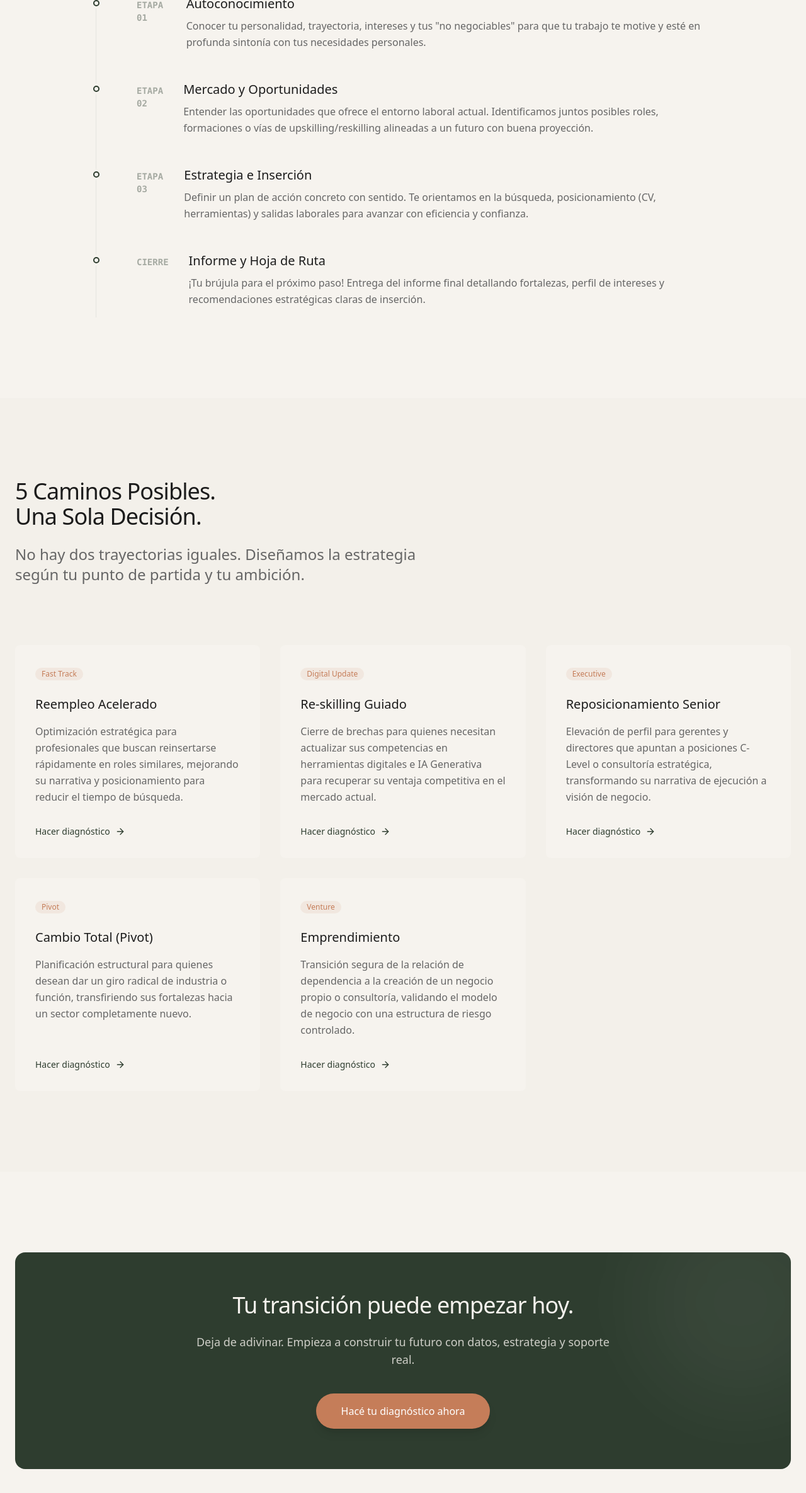
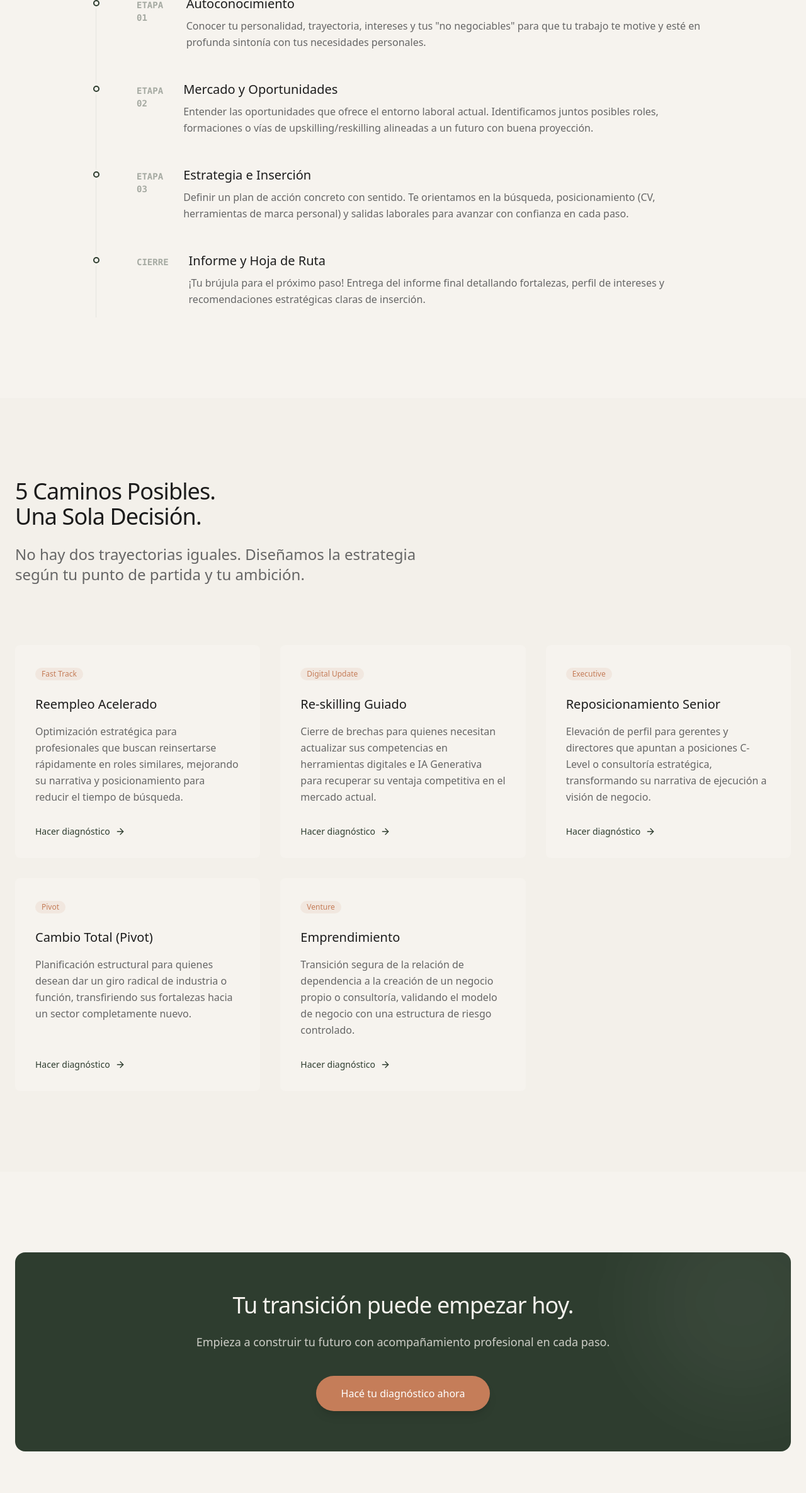
Before and after one commit to Nicosm1988/reinversi-n_profesional, a Next.js app: page / in a window 1280 px wide. Shown: the part 2590-4960 px from the top of the page at 63% size. Built offline with nearby package versions, Linux system fonts and the light colour scheme.

Commit message:
update: refine copy for stage 3 and services section

```diff
--- a/components/sections/method.tsx
+++ b/components/sections/method.tsx
@@ -18,7 +18,7 @@ const steps = [
     {
         step: "ETAPA 03",
         title: "Estrategia e Inserción",
-        desc: "Definir un plan de acción concreto con sentido. Te orientamos en la búsqueda, posicionamiento (CV, herramientas) y salidas laborales para avanzar con eficiencia y confianza.",
+        desc: "Definir un plan de acción concreto con sentido. Te orientamos en la búsqueda, posicionamiento (CV, herramientas de marca personal) y salidas laborales para avanzar con confianza en cada paso.",
     },
     {
         step: "CIERRE",
--- a/components/sections/services.tsx
+++ b/components/sections/services.tsx
@@ -19,7 +19,7 @@ export function ServicesSection() {
                             Tu transición puede empezar hoy.
                         </Heading>
                         <Text className="text-primary-foreground/80 text-lg mb-10">
-                            Deja de adivinar. Empieza a construir tu futuro con datos, estrategia y soporte real.
+                            Empieza a construir tu futuro con acompañamiento profesional en cada paso.
                         </Text>
                         <Button variant="secondary" size="lg" className="rounded-full px-10 h-14 text-base shadow-lg" asChild>
                             <Link href="#diagnostico">
```
